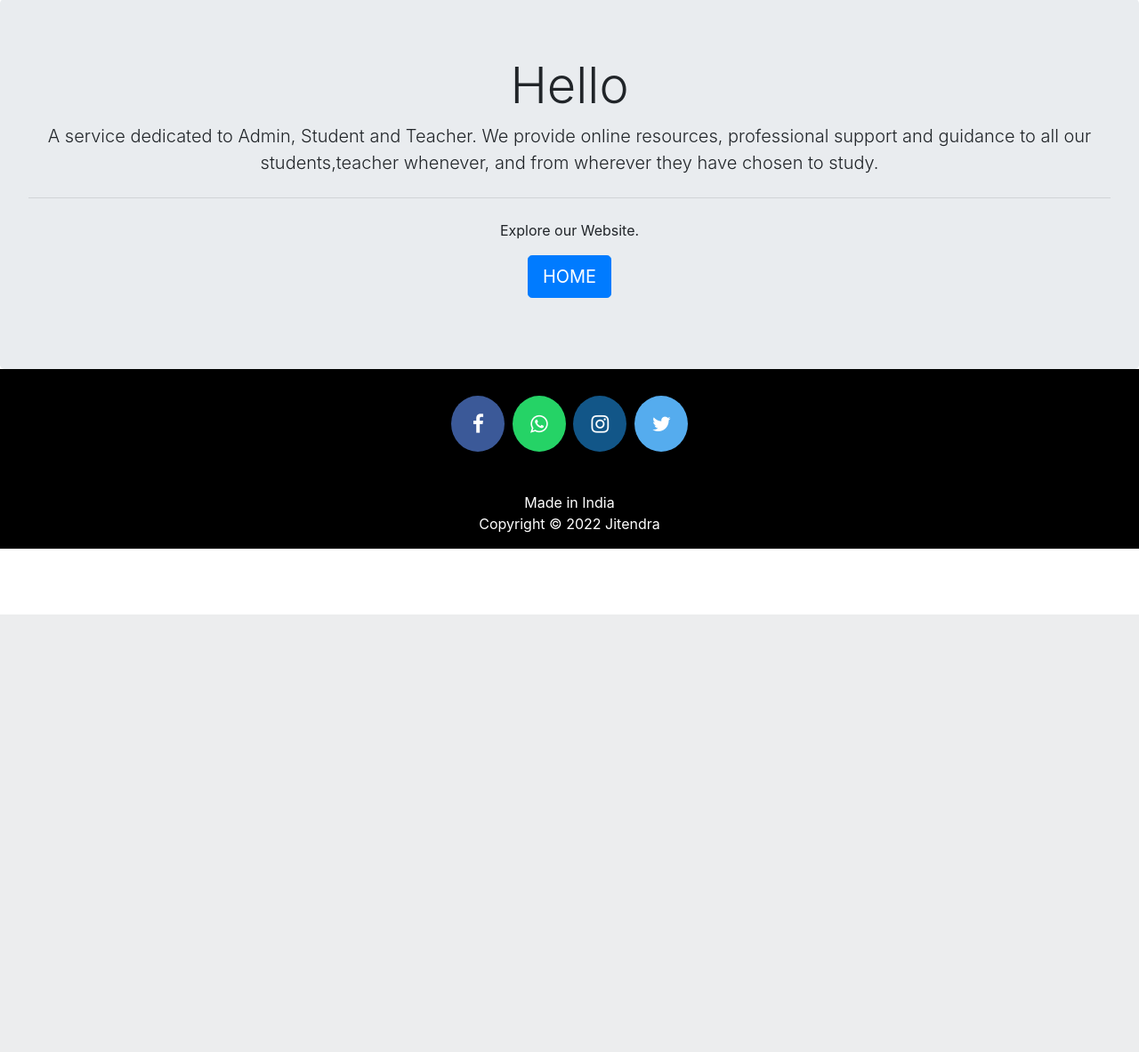
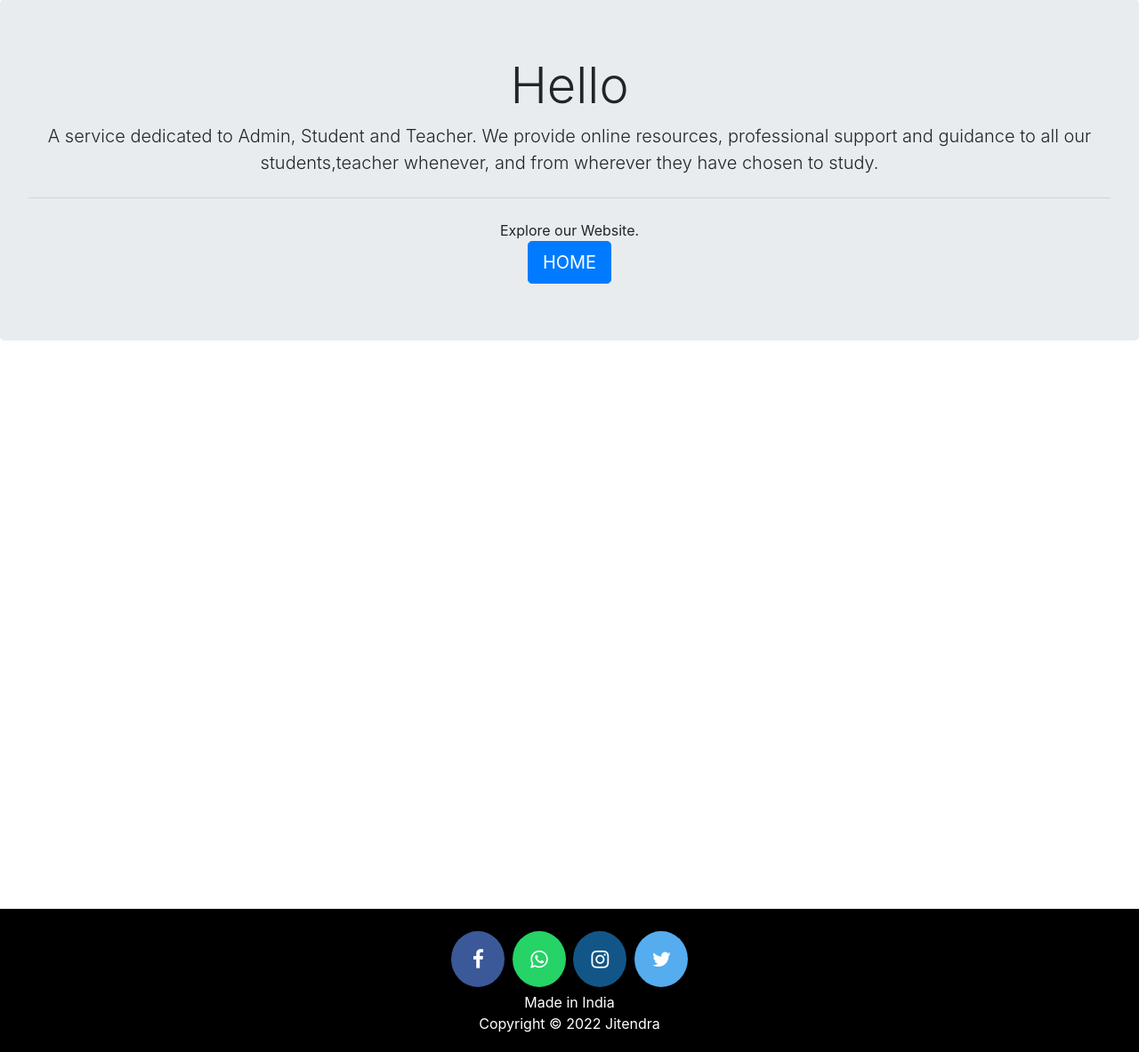
Before and after one commit to Thiagovb62/jitendra_school, a Django app: page /aboutus in a window 1280 px wide. Shown: the part 109-1292 px from the top of the page at 89% size. Before the commit the page ends 800 px from the top, so only its background shows below. Run offline with Django 3.2, Linux system fonts and the light colour scheme; some libraries are stand-ins or nearby versions.

Commit message:
fix:footer position

```diff
--- a/templates/school/footer.html
+++ b/templates/school/footer.html
@@ -2,20 +2,16 @@
 <html lang="en">
 
 <head>
-
     <title>Rodapé</title>
     <link rel="stylesheet" href="https://maxcdn.bootstrapcdn.com/font-awesome/4.7.0/css/font-awesome.min.css">
-
+    <link rel="stylesheet" href="https://maxcdn.bootstrapcdn.com/bootstrap/4.0.0/css/bootstrap.min.css">
 
     <style>
-        /*---------------------------------------
-   Social section
------------------------------------------*/
-
         footer {
-            padding: 0px 0px 0px 0px;
+            margin-top: auto;
+            padding: 20px 0;
             background-color: black;
-            margin: 0px;
+            color: white;
         }
 
         .fa {
@@ -29,14 +25,13 @@
         }
 
         .fa:hover {
-            opacity: 0.5;
+            opacity: 0.7;
             text-decoration: none;
         }
 
         .fa-facebook {
             background: #3B5998;
             color: white;
-            margin-top: 30px;
         }
 
         .fa-whatsapp {
@@ -56,30 +51,38 @@
 
         p {
             text-align: center;
+            margin: 0;
+        }
+
+        .content-wrapper {
+            display: flex;
+            flex-direction: column;
+            min-height: 100vh;
         }
     </style>
 </head>
 
-<footer>
-
-    <p>
-        <a href="" class="fa fa-facebook"></a>
-        <a href="https://api.whatsapp.com/send?phone=918949994351&text=Hello%20Jitendra.%0d%0aHow%20are%20you%20%3f%0d%0aI%20came%20from%20your%20website.&source=&data=#"
-            class="fa fa-whatsapp"></a>
-        <a href="https://instagram.com/jitendra.saini.904108" class="fa fa-instagram"></a>
-        <a href="" class="fa fa-twitter"></a>
-    </p>
-
-    <br>
-    <div class="container">
-        <div class="row">
-            <div class="col-md-12 col-sm-12">
-                <div style="color:#ffffff;" class="wow fadeInUp footer-copyright">
-                    <p>Made in India <br> Copyright &copy; 2022 Jitendra </p>
+<body>
+    <div class="content-wrapper">
+        <!-- Your content here -->
+        <footer>
+            <div class="container">
+                <div class="row justify-content-center">
+                    <div class="col-auto">
+                        <a href="#" class="fa fa-facebook"></a>
+                        <a href="https://api.whatsapp.com/send?phone=918949994351&text=Hello%20Jitendra.%0d%0aHow%20are%20you%20%3f%0d%0aI%20came%20from%20your%20website.&source=&data=#" class="fa fa-whatsapp"></a>
+                        <a href="https://instagram.com/jitendra.saini.904108" class="fa fa-instagram"></a>
+                        <a href="#" class="fa fa-twitter"></a>
+                    </div>
+                </div>
+                <div class="row">
+                    <div class="col-12 text-center">
+                        <p>Made in India <br> Copyright &copy; 2022 Jitendra</p>
+                    </div>
                 </div>
             </div>
-        </div>
+        </footer>
     </div>
-</footer>
+</body>
 
 </html>
```
